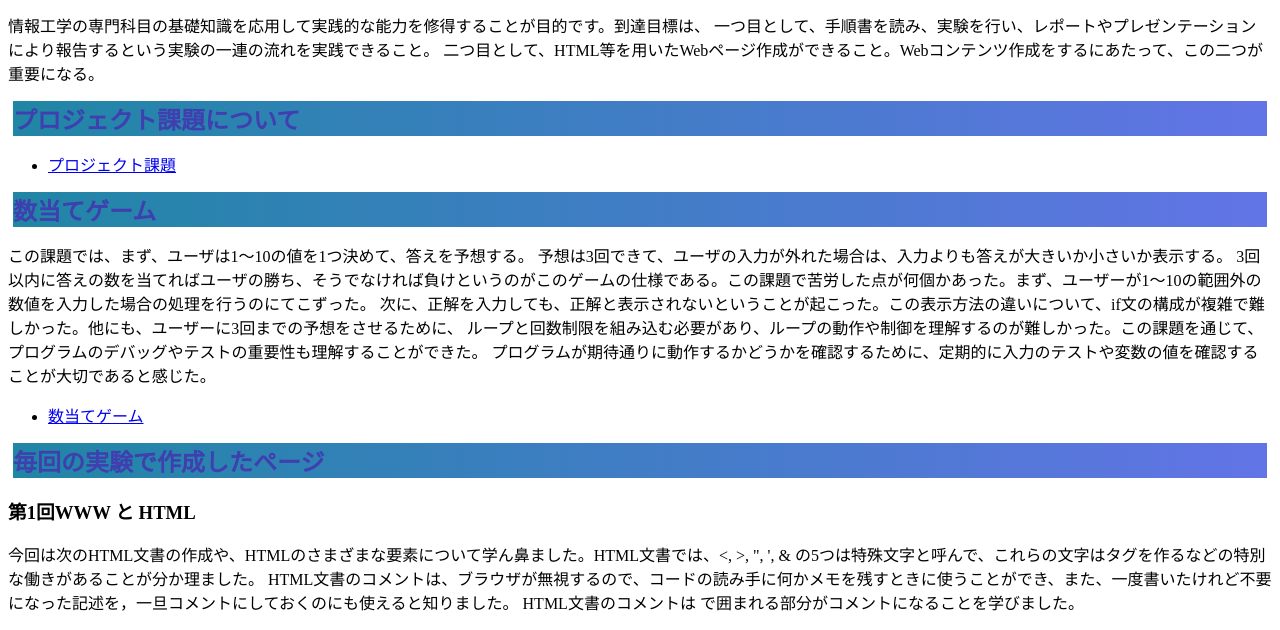
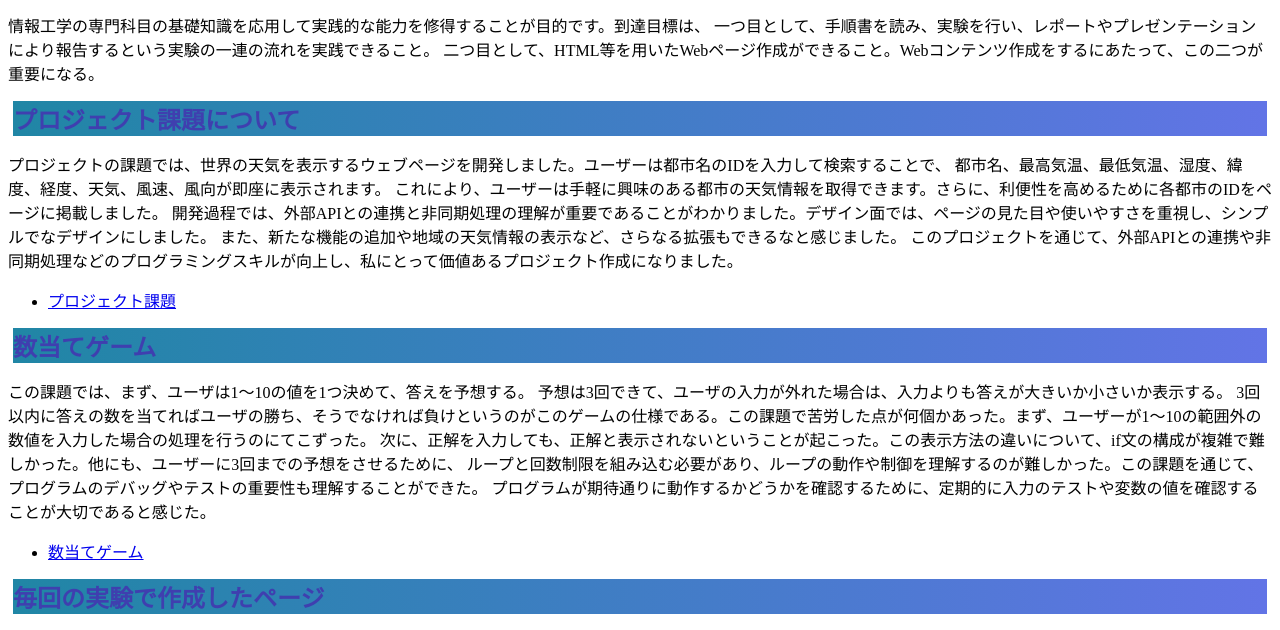
Before and after one commit to 228470/medialabo, a plain HTML site: page index.html in a window 1280 px wide. Shown: the part 127-757 px from the top of the page. Drawn offline with Linux system fonts and the light colour scheme.

Commit message:
最終課題

```diff
--- a/index.html
+++ b/index.html
@@ -14,7 +14,12 @@
       二つ目として、HTML等を用いたWebページ作成ができること。Webコンテンツ作成をするにあたって、この二つが重要になる。
     </p>
     <h2>プロジェクト課題について</h2>
-    <p></p>
+    <p>プロジェクトの課題では、世界の天気を表示するウェブページを開発しました。ユーザーは都市名のIDを入力して検索することで、
+      都市名、最高気温、最低気温、湿度、緯度、経度、天気、風速、風向が即座に表示されます。
+      これにより、ユーザーは手軽に興味のある都市の天気情報を取得できます。さらに、利便性を高めるために各都市のIDをページに掲載しました。
+      開発過程では、外部APIとの連携と非同期処理の理解が重要であることがわかりました。デザイン面では、ページの見た目や使いやすさを重視し、シンプルでなデザインにしました。
+      また、新たな機能の追加や地域の天気情報の表示など、さらなる拡張もできるなと感じました。
+      このプロジェクトを通じて、外部APIとの連携や非同期処理などのプログラミングスキルが向上し、私にとって価値あるプロジェクト作成になりました。</p>
     <ul>
     <li><a href="project.html" target="_blank">プロジェクト課題</a></li>
   </ul>
```
